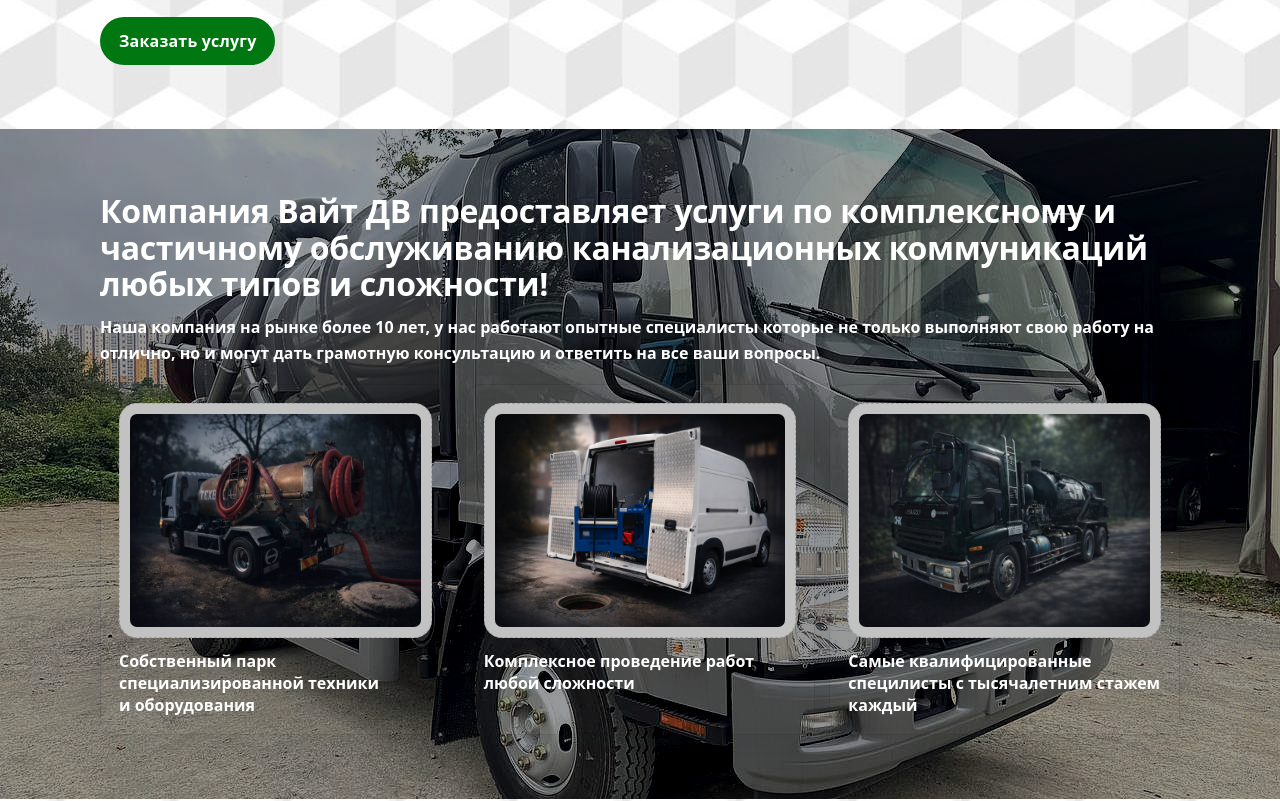
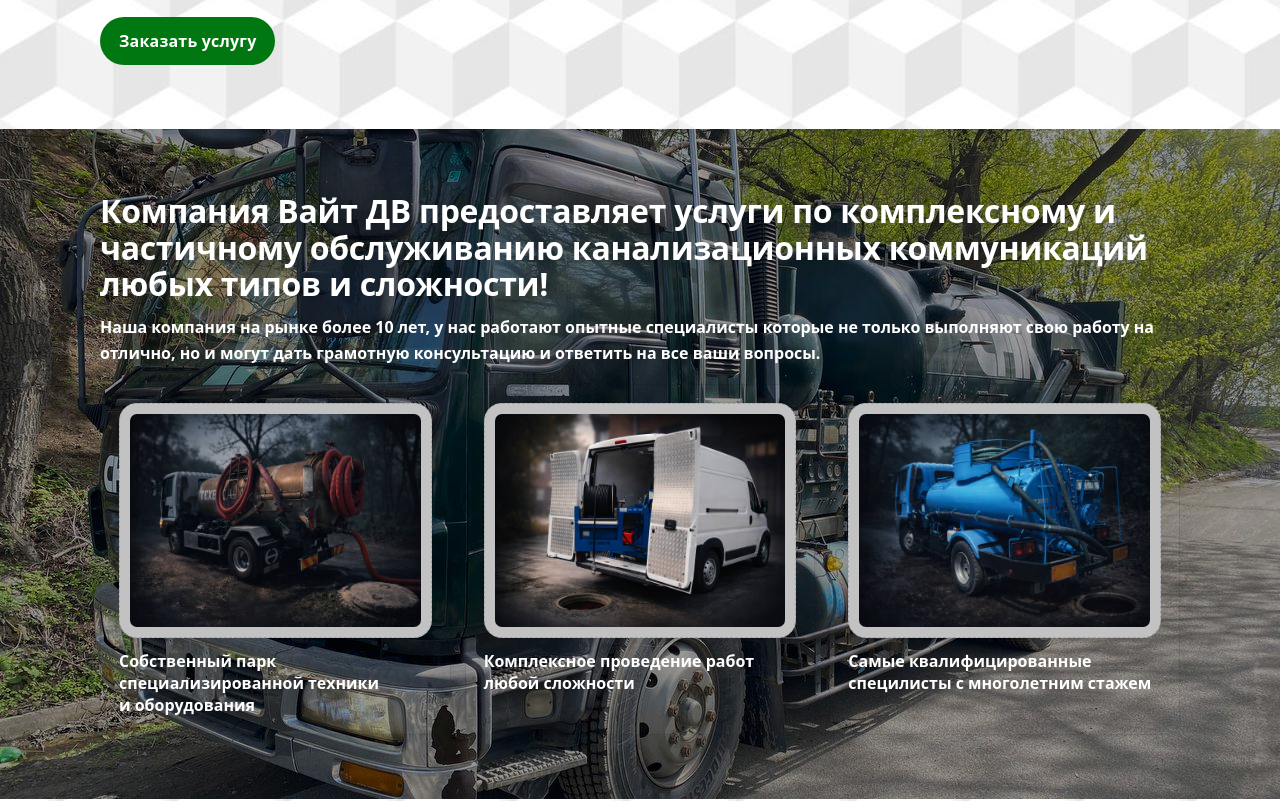
Before and after one commit to AndreyLyulekin/Bondarenko, a Next.js app: page / in a window 1280 px wide. Shown: the part 2408-3209 px from the top of the page. Built offline with nearby package versions, Linux system fonts and the light colour scheme.

Commit message:
try new bgs

```diff
--- a/src/app/page.module.css
+++ b/src/app/page.module.css
@@ -158,7 +158,7 @@
 
 .about {
   padding: 64px 0;
-  background-image: linear-gradient(rgba(0, 0, 0, 0.4), rgba(0, 0, 0, 0.4)), url('../../public/backgroundMain_5.jpg');
+  background-image: linear-gradient(rgba(0, 0, 0, 0.4), rgba(0, 0, 0, 0.4)), url('../../public/photo_2026-03-06_15-14-00.jpg');
   background-position: center;
   background-repeat: no-repeat;
   background-size: cover;
--- a/src/content/site.ru.json
+++ b/src/content/site.ru.json
@@ -207,8 +207,8 @@
         "img": "backgroundMain_2.jpg"
       },
       {
-        "titleLines": ["Самые квалифицированные специлисты с тысячалетним стажем каждый"],
-        "img": "backgroundMain.jpg"
+        "titleLines": ["Самые квалифицированные специлисты с многолетним стажем"],
+        "img": "backgroundMain_4.jpg"
       }
     ]
   },
```
Also changed, not shown: public/photo_2026-03-06_15-14-00.jpg (added).
